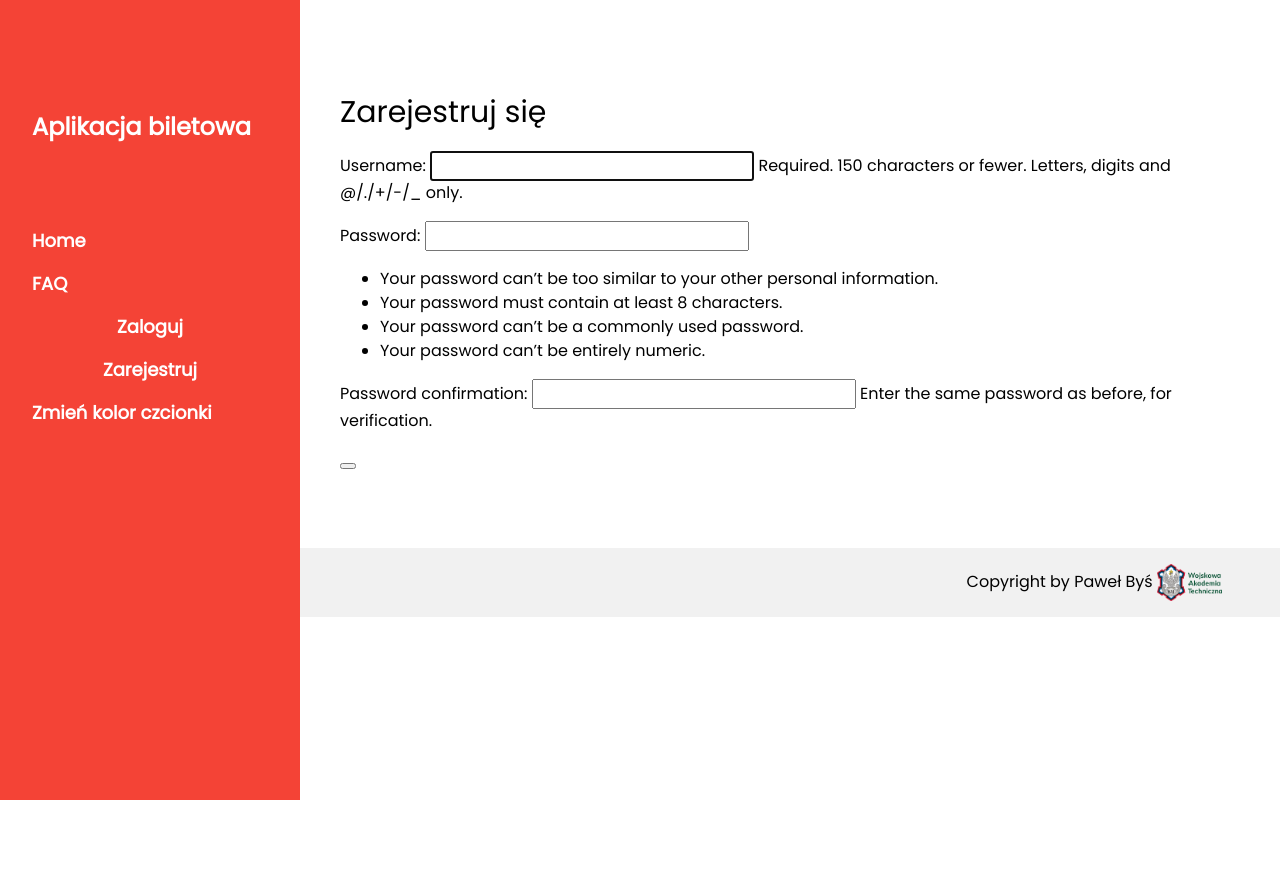
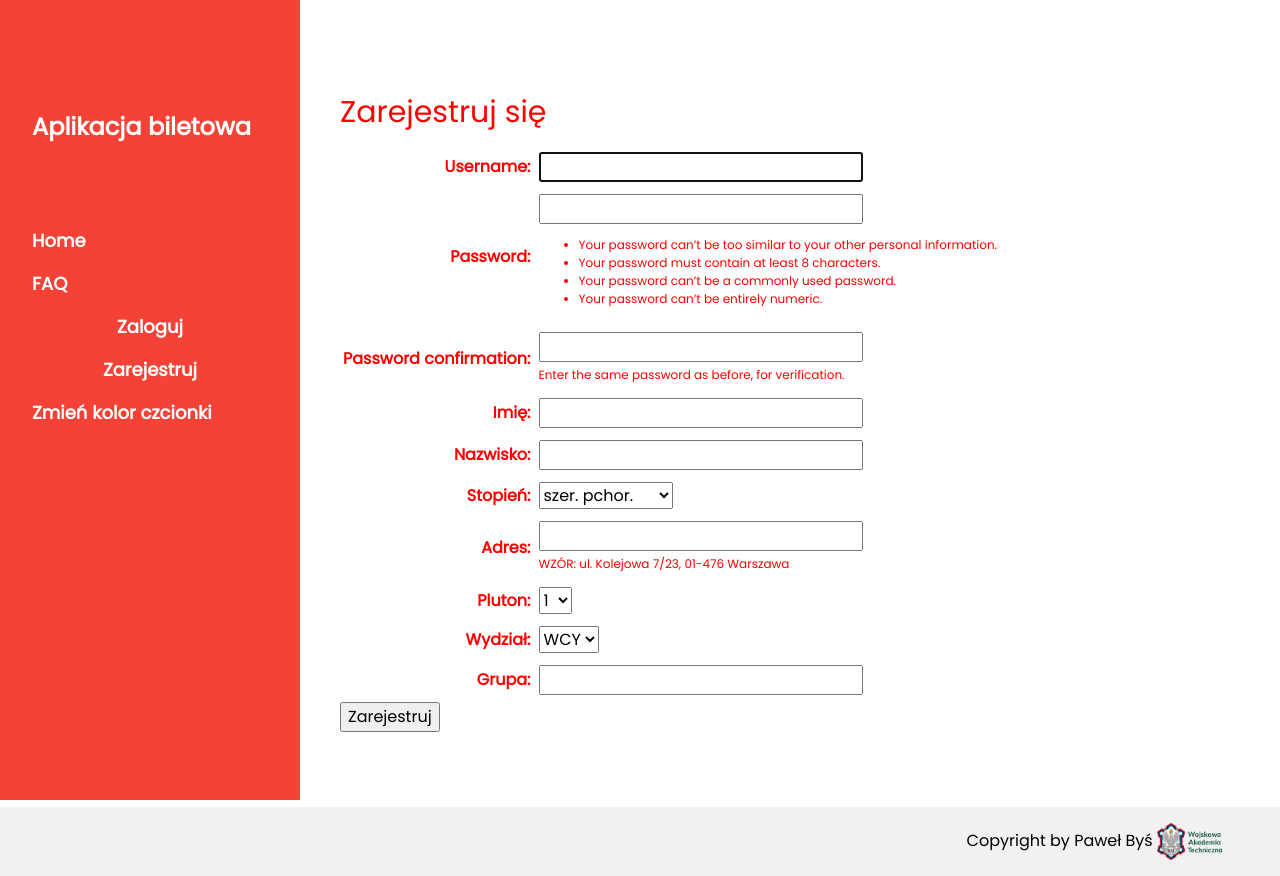
Before and after one commit to PawelBys/Biletomat, a Django app: page /register/ in a window 1280 px wide. Before the commit the page ends 800 px from the top, so only its background shows below. Run offline with Django 3.2, Linux system fonts and the light colour scheme; parts of the project's set-up code (start-up, migrations or seed data) failed here and were passed over; some libraries are stand-ins or nearby versions.

Commit message:
data na czerwiec, dane zapisują się w bazie danych, ale możliwe że trzeba jeszcze uważać na gitignore

```diff
--- a/generator/forms.py
+++ b/generator/forms.py
@@ -1,10 +1,14 @@
 from datetime import date, timedelta
-
+from importlib._common import _
 
 from django import forms
-from django.contrib.auth.forms import UserCreationForm
+from django.contrib.auth import password_validation
+from django.contrib.auth.forms import UserCreationForm, UsernameField
+from django.contrib.auth.models import User
 from django.core.exceptions import ValidationError
 from django.forms import DateInput
+
+from generator.models import UserProfile
 
 
 class DateInput(forms.DateInput):
@@ -37,11 +41,11 @@ class BiletForm(forms.Form):
 
 
     typ = forms.CharField(widget=forms.Select(choices=TYP, attrs={'class':'normal'}))
-    imie = forms.CharField(max_length=50, label="Imię", widget=forms.TextInput(attrs={'class':'normal'})  )
-    nazwisko = forms.CharField(max_length=50, label="Nazwisko", widget=forms.TextInput(attrs={'class':'normal'}))
-    stopien = forms.CharField(widget=forms.Select(choices=STOPNIE, attrs={'class':'normal'}), label="Stopień")
-    adres = forms.CharField(max_length=100, initial='', help_text="WZÓR: ul. Kolejowa 7/23, 01-476 Warszawa", widget=forms.TextInput(attrs={'class':'normal'}))
-    pluton = forms.CharField(widget=forms.Select(choices=PLUTONY, attrs={'class':'normal'}))
+    # imie = forms.CharField(max_length=50, label="Imię", widget=forms.TextInput(attrs={'class':'normal'})  )
+    # nazwisko = forms.CharField(max_length=50, label="Nazwisko", widget=forms.TextInput(attrs={'class':'normal'}))
+    # stopien = forms.CharField(widget=forms.Select(choices=STOPNIE, attrs={'class':'normal'}), label="Stopień")
+    # adres = forms.CharField(max_length=100, initial='', help_text="WZÓR: ul. Kolejowa 7/23, 01-476 Warszawa", widget=forms.TextInput(attrs={'class':'normal'}))
+    # pluton = forms.CharField(widget=forms.Select(choices=PLUTONY, attrs={'class':'normal'}))
     #data_wyjazdu = forms.DateField(widget=DateInput(attrs={'class':'data'}), initial=date.today(), help_text="Data z blankietu (np. sobota, nie piątek)")
     #data_powrotu = forms.DateField( widget=DateInput(attrs={'class':'data'}), initial=date.today())
     data_wyjazdu = forms.DateField(widget=DateInput, initial=date.today(), label="Data rozpoczęcia PJ/urlopu", help_text="Data rozpoczęcia urlopu/PJ z blankietu, nie fizycznego wyjazdu (zazwyczaj wyjeżdża się dzień wcześniej)" )
@@ -58,4 +62,61 @@ class LoginForm(forms.Form):
     login = forms.CharField(max_length=50, label="Login", widget=forms.TextInput)
     password = forms.CharField(max_length=50, label="Hasło", widget=forms.PasswordInput)
 
-# class RegisterForm(UserCreationForm):
+class RegisterForm(UserCreationForm):
+    STOPNIE = (
+    ('szer. pchor.', 'szer. pchor.'), ('st. szer. pchor.', 'st. szer. pchor.'), ('kpr. pchor.', 'kpr. pchor.'),
+    ('st. kpr. pchor.', 'st. kpr. pchor.'), ('plut. pchor.', 'plut. pchor.'), ('sierż. pchor.', 'sierż. pchor.'))
+    PLUTONY = ((1, 1), (2, 2), (3, 3), (4, 4), (5, 5))
+    WYDZIALY = ( ('WCY','WCY'),('WIG','WIG'),('WTC','WTC'),('WEL','WEL'),('WIM','WIM'),('WML','WML'),('WLO','WLO'),  )
+
+
+    imie = forms.CharField(max_length=50, label="Imię", widget=forms.TextInput(attrs={'class': 'normal'}))
+    nazwisko = forms.CharField(max_length=50, label="Nazwisko", widget=forms.TextInput(attrs={'class': 'normal'}))
+    stopien = forms.CharField(widget=forms.Select(choices=STOPNIE, attrs={'class': 'normal'}), label="Stopień")
+    adres = forms.CharField(max_length=100, initial='', help_text="WZÓR: ul. Kolejowa 7/23, 01-476 Warszawa",
+                            widget=forms.TextInput(attrs={'class': 'normal'}))
+    pluton = forms.CharField(widget=forms.Select(choices=PLUTONY, attrs={'class': 'normal'}))
+    wydzial = forms.CharField(widget=forms.Select(choices=WYDZIALY, attrs={'class': 'normal'}), label="Wydział")
+    grupa = forms.CharField(max_length=50, label="Grupa", widget=forms.TextInput(attrs={'class': 'normal'}))
+
+
+    class Meta:
+        model = User
+        fields = ("username",)
+        # labels = {
+        #     "username": _('Nazwa użytkownika'),
+        # }
+        help_texts= {
+            'username':_('Wymagane. Litery, cyfry i znaki @/./+/-/_ są dozwolone.')
+        }
+        model.username.error_messages ={
+            'unique': _("Użytkownik z taką nazwą już istnieje."),
+        }
+
+
+
+    def save(self, commit=True):
+        if not commit:
+            raise NotImplementedError("Can't create User and UserProfile without database save")
+        imie = self.cleaned_data['imie']
+        nazwisko = self.cleaned_data['nazwisko']
+        stopien = self.cleaned_data['stopien']
+        adres = self.cleaned_data['adres']
+        pluton = self.cleaned_data['pluton']
+        wydzial = self.cleaned_data['wydzial']
+        grupa = self.cleaned_data['grupa']
+
+        user = super(RegisterForm, self).save(commit=True)
+        userProfile = UserProfile.objects.create(
+            user=user,
+            imie=imie,
+            nazwisko = nazwisko,
+            stopien = stopien,
+            adres = adres,
+            pluton = pluton,
+            wydzial = wydzial,
+            grupa = grupa
+        )
+
+        userProfile.save()
+        return user
--- a/generator/my_auth/register_user.py
+++ b/generator/my_auth/register_user.py
@@ -3,14 +3,17 @@ import os
 from django.shortcuts import render, redirect
 from django.contrib.auth.forms import UserCreationForm
 
+from generator.forms import RegisterForm
+
+
 def my_register(request):
 
     if request.method == "POST":
-        form = UserCreationForm(request.POST)
+        form = RegisterForm(request.POST)
         if form.is_valid():
             form.save()
             response = redirect('../login/')
             return response
     else:
-        form = UserCreationForm()
+        form = RegisterForm()
     return render(request, 'register.html', {"form":form, 'fontColor': os.getenv('FONT_COLOR')})
--- a/templates/generate.html
+++ b/templates/generate.html
@@ -28,6 +28,7 @@
 
 {% load widget_tweaks %}
 
+Dane osobowe są pobierane z bazy danych, nie ma konieczności ich wprowadzania.
 
 <form method="post" novalidate>
   {% csrf_token %}
--- a/templates/register.html
+++ b/templates/register.html
@@ -5,10 +5,30 @@
 {% block content %}
 <h2>Zarejestruj się</h2>
 
+{% load widget_tweaks %}
 <form method="post">
     {% csrf_token %}
-  {{ form.as_p }}
-    <button type="submit"></button>
+
+    <table >
+    {% for field in form.visible_fields %}
+      <tr style="vertical-align:middle">
+        <th style="text-align:right">{{ field.label_tag }}</th>
+        <td style="padding:5px">
+
+          {{ field }}
+          <span style="color:red;">{{ field.errors }}</span>
+
+          <br>
+          <span style="font-size:12px">{{ field.help_text  }}</span>
+        </td>
+      </tr>
+    {% endfor %}
+
+  </table>
+
+
+
+    <button type="submit">Zarejestruj</button>
 </form>
 
 
```
Also changed, not shown: generator/admin.py (+21 -1 lines), generator/generate_request.py (+15 -9 lines), generator/models.py (+13 -0 lines), db.sqlite3, generator/migrations/0014_auto_20210525_1122.py (added), generator/migrations/0015_userprofile_adres.py (added), 1 other file.
